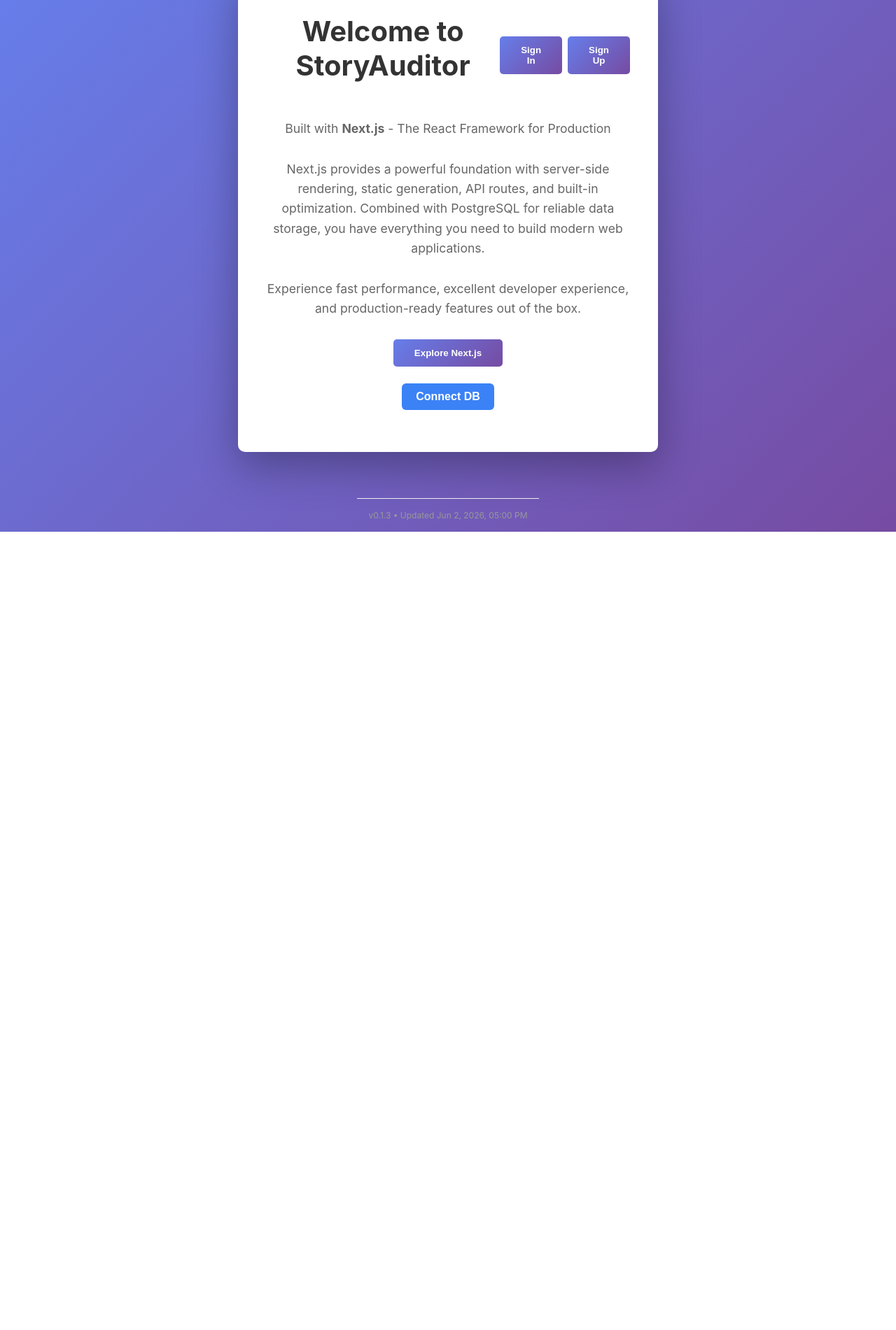
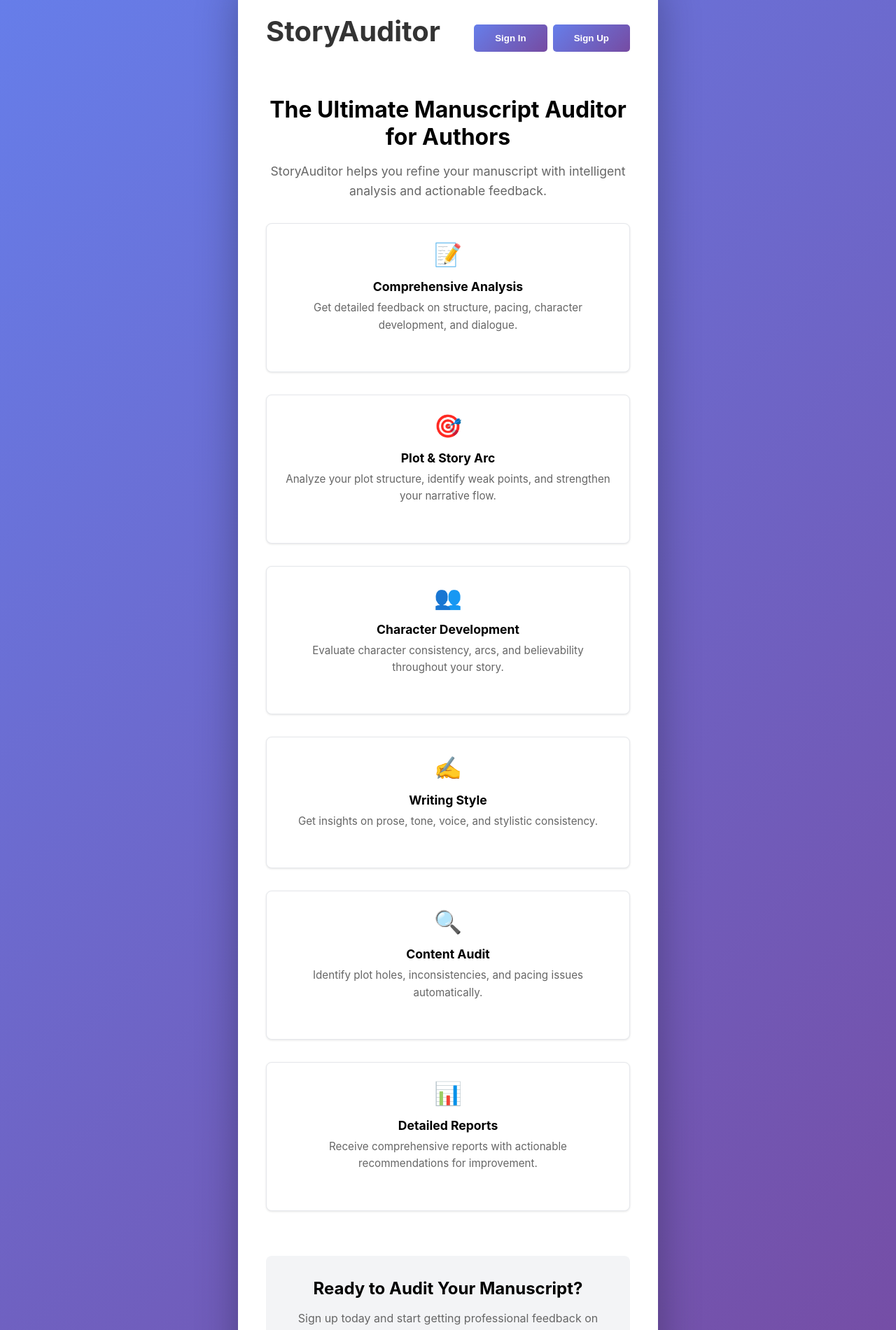
Before and after one commit to dave-norris/StoryAuditor, a Next.js app: page / in a window 1280 px wide. Shown: the part 40-1941 px from the top of the page at 70% size. Before the commit the page ends 800 px from the top, so only its background shows below. Built offline with nearby package versions, Linux system fonts and the light colour scheme; no server answers.

Commit message:
Desktop page

```diff
--- a/app/components/AuthHeader.tsx
+++ b/app/components/AuthHeader.tsx
@@ -2,13 +2,14 @@
 
 import { SignInButton, SignUpButton, UserButton } from '@clerk/nextjs';
 import { useUser } from '@clerk/nextjs';
+import Link from 'next/link';
 
 export function AuthHeader() {
   const { isSignedIn } = useUser();
 
   return (
     <div style={{ display: 'flex', justifyContent: 'space-between', alignItems: 'center', marginBottom: '2rem' }}>
-      <h1>Welcome to StoryAuditor</h1>
+      <h1>StoryAuditor</h1>
       <div style={{ display: 'flex', gap: '0.5rem', alignItems: 'center' }}>
         {!isSignedIn ? (
           <>
@@ -20,7 +21,12 @@ export function AuthHeader() {
             </SignUpButton>
           </>
         ) : (
-          <UserButton />
+          <>
+            <Link href="/dashboard" style={{ textDecoration: 'none' }}>
+              <button className="button">Dashboard</button>
+            </Link>
+            <UserButton />
+          </>
         )}
       </div>
     </div>
--- a/app/page.tsx
+++ b/app/page.tsx
@@ -1,17 +1,76 @@
 import { AuthHeader } from './components/AuthHeader';
-import { DatabaseStatus } from './components/DatabaseStatus';
 
 export default function Home() {
   return (
     <div className="container">
       <AuthHeader />
 
-      <p>Built with <strong>Next.js</strong> - The React Framework for Production</p>
-      <p>Next.js provides a powerful foundation with server-side rendering, static generation, API routes, and built-in optimization. Combined with PostgreSQL for reliable data storage, you have everything you need to build modern web applications.</p>
-      <p>Experience fast performance, excellent developer experience, and production-ready features out of the box.</p>
-      <button className="button">Explore Next.js</button>
+      <section style={{ marginTop: '3rem' }}>
+        <h2 style={{ fontSize: '2rem', fontWeight: 'bold', marginBottom: '1rem' }}>
+          The Ultimate Manuscript Auditor for Authors
+        </h2>
+        <p style={{ fontSize: '1.1rem', color: '#666', marginBottom: '2rem' }}>
+          StoryAuditor helps you refine your manuscript with intelligent analysis and actionable feedback.
+        </p>
 
-      <DatabaseStatus />
+        <div style={{ display: 'grid', gridTemplateColumns: 'repeat(auto-fit, minmax(300px, 1fr))', gap: '2rem', marginTop: '2rem' }}>
+          <FeatureCard
+            icon="📝"
+            title="Comprehensive Analysis"
+            description="Get detailed feedback on structure, pacing, character development, and dialogue."
+          />
+          <FeatureCard
+            icon="🎯"
+            title="Plot & Story Arc"
+            description="Analyze your plot structure, identify weak points, and strengthen your narrative flow."
+          />
+          <FeatureCard
+            icon="👥"
+            title="Character Development"
+            description="Evaluate character consistency, arcs, and believability throughout your story."
+          />
+          <FeatureCard
+            icon="✍️"
+            title="Writing Style"
+            description="Get insights on prose, tone, voice, and stylistic consistency."
+          />
+          <FeatureCard
+            icon="🔍"
+            title="Content Audit"
+            description="Identify plot holes, inconsistencies, and pacing issues automatically."
+          />
+          <FeatureCard
+            icon="📊"
+            title="Detailed Reports"
+            description="Receive comprehensive reports with actionable recommendations for improvement."
+          />
+        </div>
+      </section>
+
+      <section style={{ marginTop: '4rem', padding: '2rem', backgroundColor: '#f3f4f6', borderRadius: '8px', textAlign: 'center' }}>
+        <h3 style={{ fontSize: '1.5rem', fontWeight: 'bold', marginBottom: '1rem' }}>
+          Ready to Audit Your Manuscript?
+        </h3>
+        <p style={{ fontSize: '1rem', color: '#666', marginBottom: '2rem' }}>
+          Sign up today and start getting professional feedback on your work.
+        </p>
+      </section>
     </div>
   );
 }
+
+function FeatureCard({ icon, title, description }: { icon: string; title: string; description: string }) {
+  return (
+    <div style={{
+      padding: '1.5rem',
+      backgroundColor: '#fff',
+      border: '1px solid #e5e7eb',
+      borderRadius: '8px',
+      boxShadow: '0 1px 3px rgba(0,0,0,0.1)',
+    }}>
+      <div style={{ fontSize: '2rem', marginBottom: '1rem' }}>{icon}</div>
+      <h4 style={{ fontSize: '1.1rem', fontWeight: 'bold', marginBottom: '0.5rem' }}>{title}</h4>
+      <p style={{ color: '#666', fontSize: '0.95rem' }}>{description}</p>
+    </div>
+  );
+}
--- a/middleware.ts
+++ b/middleware.ts
@@ -2,8 +2,6 @@ import { clerkMiddleware, createRouteMatcher } from '@clerk/nextjs/server';
 
 const isProtectedRoute = createRouteMatcher([
   '/dashboard(.*)',
-  '/settings(.*)',
-  '/api/protected(.*)',
 ]);
 
 export default clerkMiddleware(async (auth, req) => {
--- a/public/version.json
+++ b/public/version.json
@@ -1,4 +1,4 @@
 {
-  "version": "0.1.3",
-  "lastUpdated": "2026-06-02T17:00:00Z"
+  "version": "0.2.0",
+  "lastUpdated": "2026-06-02T18:00:00Z"
 }
```
Also changed, not shown: app/dashboard/page.tsx (added, +40 -0 lines).
